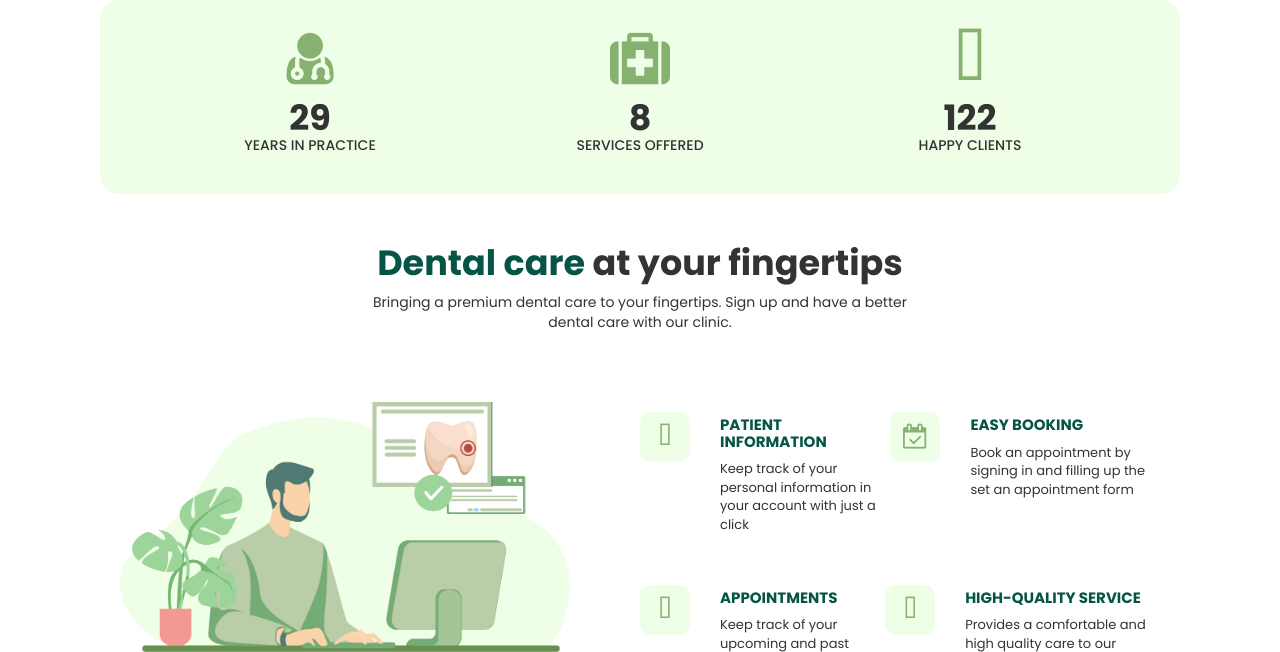
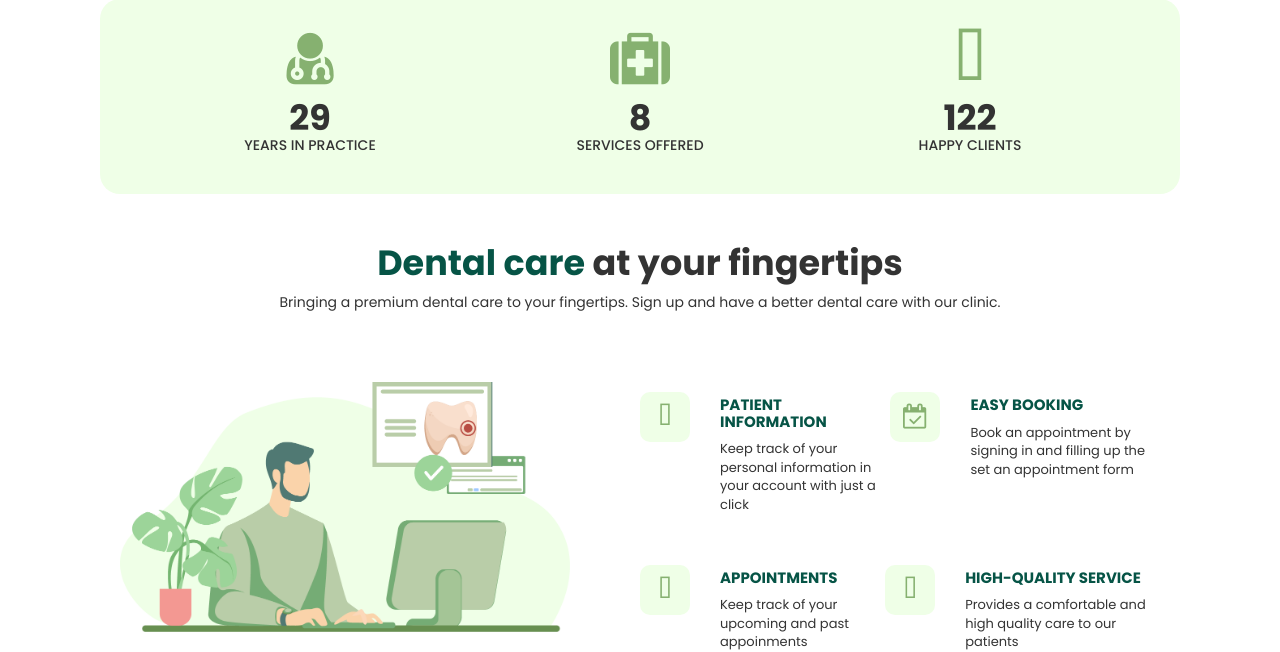
Before and after one commit to Ecodesu/DentalClinic, a PHP site: page / in a window 1280 px wide. Shown: the part 1351-2003 px from the top of the page. Run offline with PHP 8.4, Linux system fonts and the light colour scheme; some libraries are stand-ins or nearby versions; some web fonts are replaced.

Commit message:
Update P_Appointments.html

```diff
--- a/style.css
+++ b/style.css
@@ -474,7 +474,7 @@ FREEPIK - https://www.freepik.com/vectors/medical - Medical vector created by fr
 	}
 	.desc-section p{
 	  padding-top: 30px;
-	  width: 50%;
+	  width: 100%;
 	  color: #333;
 	  justify-content:center;
 	}
```
